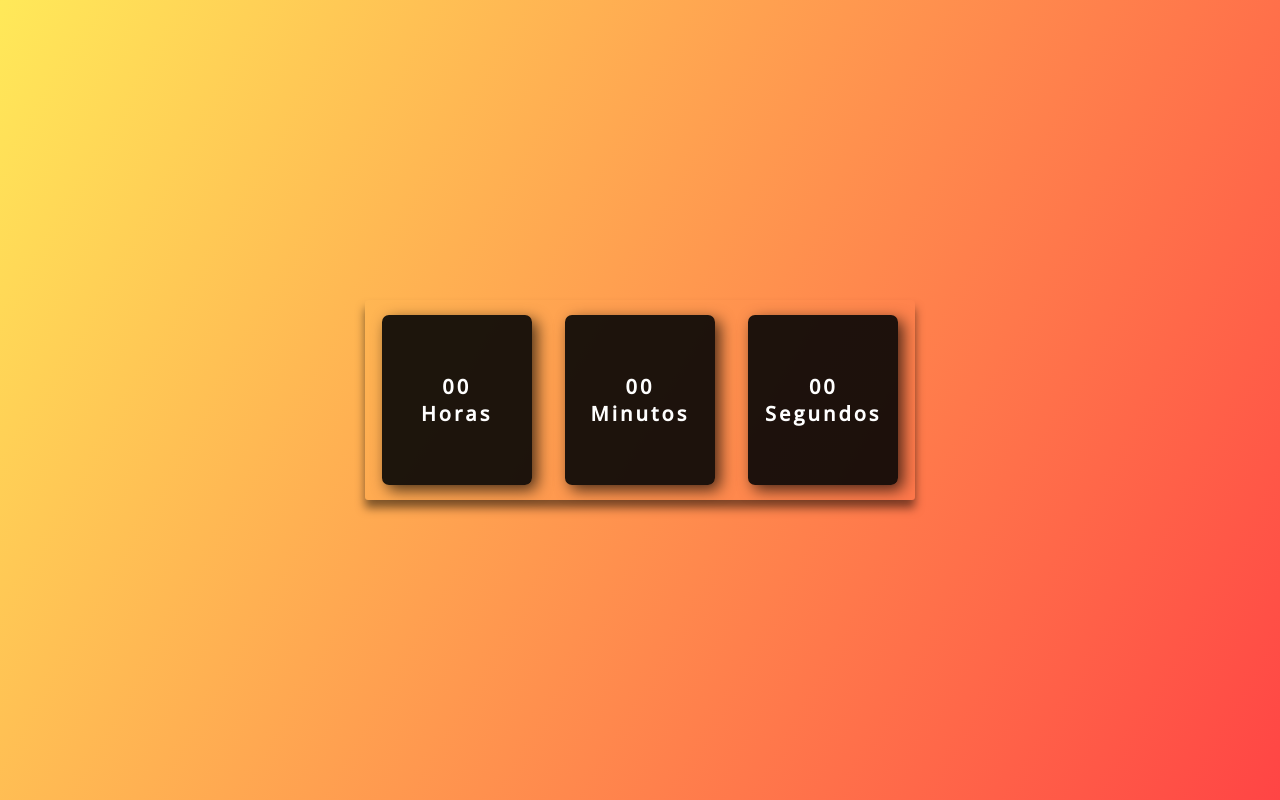
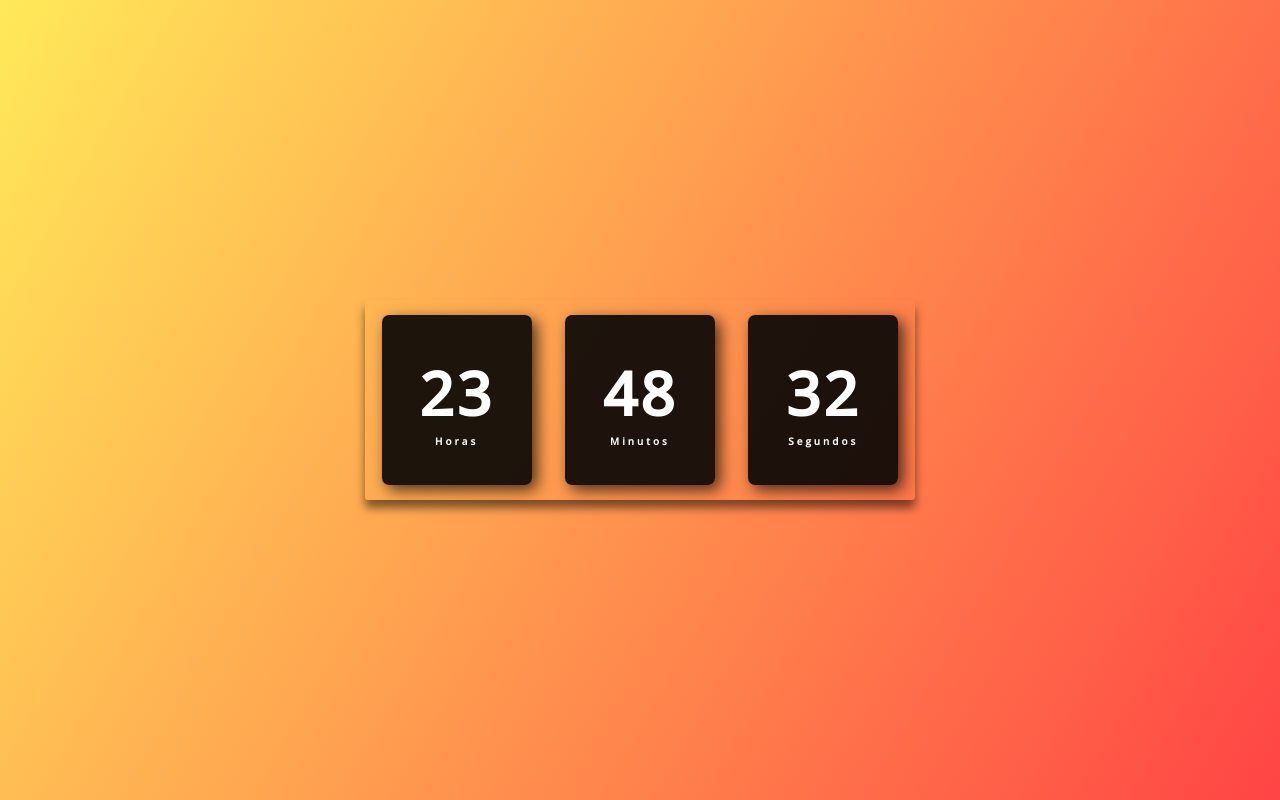
Before and after one commit to henriquecdasneves/Relogio-Digital, a plain HTML site: page index.html in a window 1280 px wide. Drawn offline with nearby package versions, Linux system fonts and the light colour scheme.

Commit message:
javascript

```diff
--- a/assets/css/style.css
+++ b/assets/css/style.css
@@ -41,7 +41,7 @@ body {
 
 .relogio span {
   font-weight: bolder;
-  font-size: 20px;
+  font-size: 60px;
 }
 
 .relogio span.tempo {
--- a/assets/js/scripts.js
+++ b/assets/js/scripts.js
@@ -1,3 +1,20 @@
 const horas = document.getElementById("horas");
 const minutos = document.getElementById("minutos");
 const segundos = document.getElementById("segundos");
+
+const relogio = setInterval(function time() {
+  let dateToday = new Date();
+  let hr = dateToday.getHours();
+  let min = dateToday.getMinutes();
+  let seg = dateToday.getSeconds();
+
+  if (hr < 10) hr = "0" + hr;
+
+  if (min < 10) min = "0" + min;
+
+  if (seg < 10) seg = "0" + seg;
+
+  horas.textContent = hr;
+  minutos.textContent = min;
+  segundos.textContent = seg;
+});
--- a/index.html
+++ b/index.html
@@ -1,5 +1,5 @@
 <!DOCTYPE html>
-<html lang="en">
+<html lang="pt-br">
   <head>
     <meta charset="UTF-8" />
     <meta name="viewport" content="width=device-width, initial-scale=1.0" />
@@ -10,17 +10,17 @@
     <div class="relogio">
       <div>
         <span id="horas" d>00</span>
-        <span id="tempo" d>Horas</span>
+        <span class="tempo" d>Horas</span>
       </div>
 
       <div>
         <span id="minutos" d>00</span>
-        <span id="tempo" d>Minutos</span>
+        <span class="tempo" d>Minutos</span>
       </div>
 
       <div>
         <span id="segundos" d>00</span>
-        <span id="tempo" d>Segundos</span>
+        <span class="tempo" d>Segundos</span>
       </div>
     </div>
     <script src="assets/js/scripts.js"></script>
```
